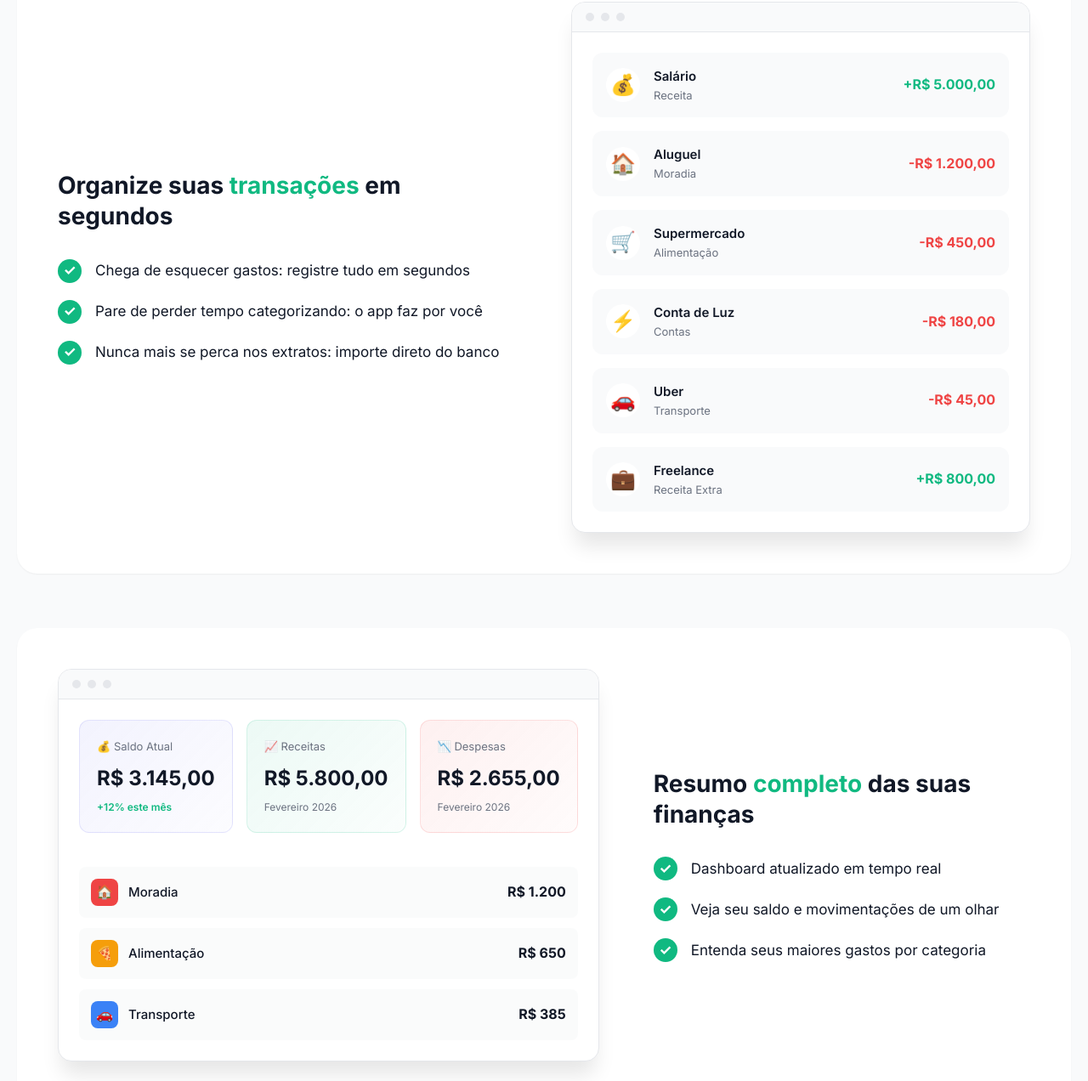
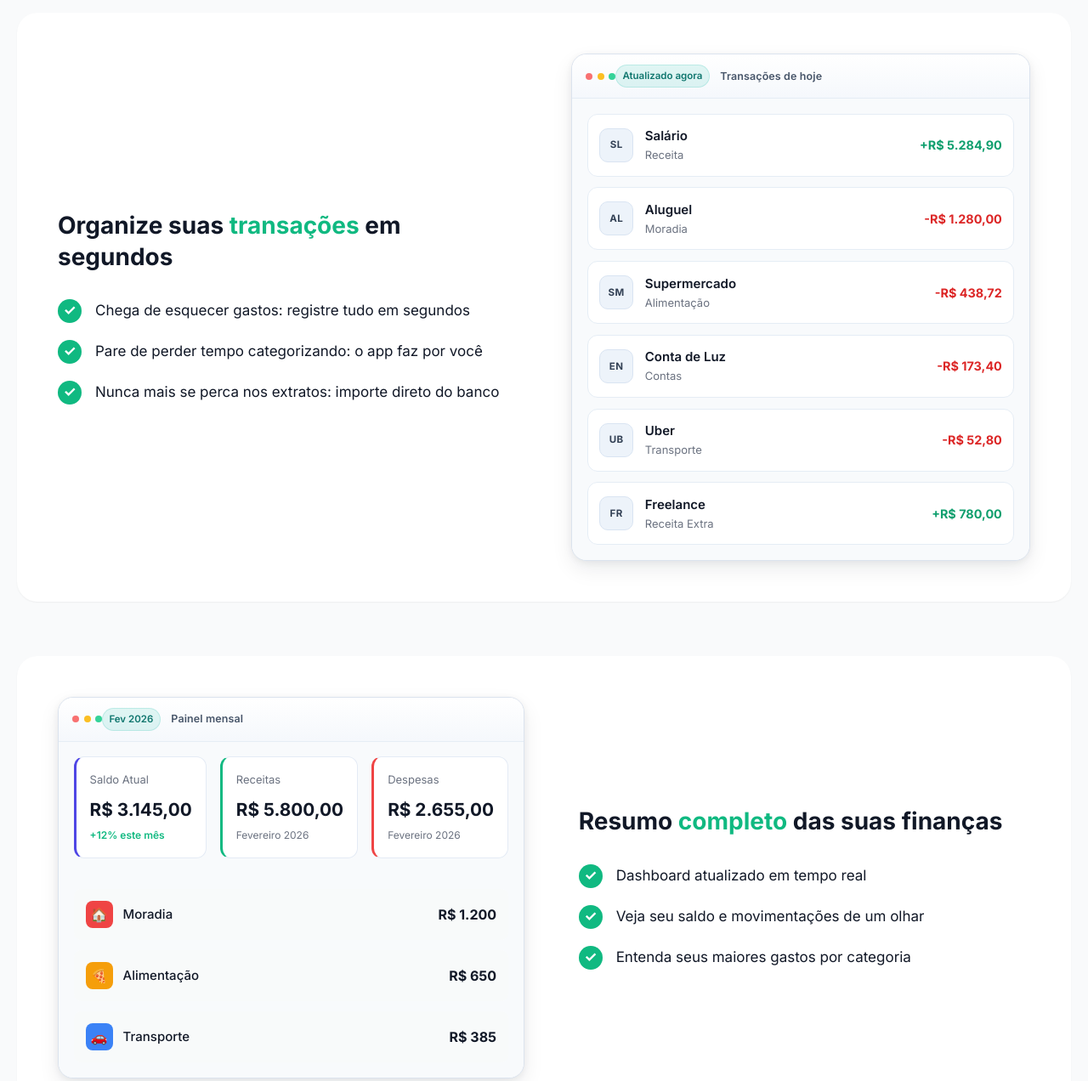
Before and after one commit to gs4vo/GreenPayLP, a plain HTML site: page index.html in a window 1280 px wide. Shown: the part 1278-2550 px from the top of the page at 85% size. Drawn offline with Linux system fonts and the light colour scheme.

Commit message:
Melhora showcase

```diff
--- a/index.html
+++ b/index.html
@@ -47,7 +47,7 @@
             <div class="hero-content">
                 <div class="hero-text">
                     <div class="badge">Experimente grátis por 2 dias</div>
-                    <h1>Seu dinheiro, sem drama e sem planilha</h1>
+                    <h1>Seu dinheiro no <span class="highlight">controle</span>, sem drama e sem planilha</h1>
                     <p>O GreenPay te ajuda a organizar gastos, metas e investimentos de um jeito simples. Em poucos minutos você já entende para onde seu dinheiro está indo e o que fazer para sobrar mais no fim do mês.</p>
                     <div class="hero-cta">
                         <a href="http://217.77.5.209/login" class="btn-primary btn-large">Teste Grátis por 2 Dias</a>
@@ -150,59 +150,60 @@
                 </div>
                 <div class="showcase-visual">
                     <div class="mock-screen">
-                        <div class="mock-header">
+                        <div class="mock-header" data-screen="Transações de hoje">
                             <div class="mock-dots">
                                 <span></span><span></span><span></span>
                             </div>
+                            <span class="mock-status">Atualizado agora</span>
                         </div>
                         <div class="mock-content">
                             <div class="transaction-item income">
-                                <div class="tr-icon">💰</div>
+                                <div class="tr-icon">SL</div>
                                 <div class="tr-info">
                                     <div class="tr-name">Salário</div>
                                     <div class="tr-category">Receita</div>
                                 </div>
-                                <div class="tr-value positive">+R$ 5.000,00</div>
+                                <div class="tr-value positive">+R$ 5.284,90</div>
                             </div>
                             <div class="transaction-item">
-                                <div class="tr-icon">🏠</div>
+                                <div class="tr-icon">AL</div>
                                 <div class="tr-info">
                                     <div class="tr-name">Aluguel</div>
                                     <div class="tr-category">Moradia</div>
                                 </div>
-                                <div class="tr-value">-R$ 1.200,00</div>
+                                <div class="tr-value">-R$ 1.280,00</div>
                             </div>
                             <div class="transaction-item">
-                                <div class="tr-icon">🛒</div>
+                                <div class="tr-icon">SM</div>
                                 <div class="tr-info">
                                     <div class="tr-name">Supermercado</div>
                                     <div class="tr-category">Alimentação</div>
                                 </div>
-                                <div class="tr-value">-R$ 450,00</div>
+                                <div class="tr-value">-R$ 438,72</div>
                             </div>
                             <div class="transaction-item">
-                                <div class="tr-icon">⚡</div>
+                                <div class="tr-icon">EN</div>
                                 <div class="tr-info">
                                     <div class="tr-name">Conta de Luz</div>
                                     <div class="tr-category">Contas</div>
                                 </div>
-                                <div class="tr-value">-R$ 180,00</div>
+                                <div class="tr-value">-R$ 173,40</div>
                             </div>
                             <div class="transaction-item">
-                                <div class="tr-icon">🚗</div>
+                                <div class="tr-icon">UB</div>
                                 <div class="tr-info">
                                     <div class="tr-name">Uber</div>
                                     <div class="tr-category">Transporte</div>
                                 </div>
-                                <div class="tr-value">-R$ 45,00</div>
+                                <div class="tr-value">-R$ 52,80</div>
                             </div>
                             <div class="transaction-item income">
-                                <div class="tr-icon">💼</div>
+                                <div class="tr-icon">FR</div>
                                 <div class="tr-info">
                                     <div class="tr-name">Freelance</div>
                                     <div class="tr-category">Receita Extra</div>
                                 </div>
-                                <div class="tr-value positive">+R$ 800,00</div>
+                                <div class="tr-value positive">+R$ 780,00</div>
                             </div>
                         </div>
                     </div>
@@ -213,25 +214,26 @@
             <div class="feature-showcase reverse">
                 <div class="showcase-visual">
                     <div class="mock-screen dashboard">
-                        <div class="mock-header">
+                        <div class="mock-header" data-screen="Painel mensal">
                             <div class="mock-dots">
                                 <span></span><span></span><span></span>
                             </div>
+                            <span class="mock-status">Fev 2026</span>
                         </div>
                         <div class="mock-content">
                             <div class="dashboard-cards">
                                 <div class="dash-card balance">
-                                    <div class="dash-label">💰 Saldo Atual</div>
+                                    <div class="dash-label">Saldo Atual</div>
                                     <div class="dash-value">R$ 3.145,00</div>
                                     <div class="dash-change positive">+12% este mês</div>
                                 </div>
                                 <div class="dash-card income">
-                                    <div class="dash-label">📈 Receitas</div>
+                                    <div class="dash-label">Receitas</div>
                                     <div class="dash-value">R$ 5.800,00</div>
                                     <div class="dash-change">Fevereiro 2026</div>
                                 </div>
                                 <div class="dash-card expense">
-                                    <div class="dash-label">📉 Despesas</div>
+                                    <div class="dash-label">Despesas</div>
                                     <div class="dash-value">R$ 2.655,00</div>
                                     <div class="dash-change">Fevereiro 2026</div>
                                 </div>
@@ -302,10 +304,11 @@
                 </div>
                 <div class="showcase-visual">
                     <div class="mock-screen">
-                        <div class="mock-header">
+                        <div class="mock-header" data-screen="Resumo trimestral">
                             <div class="mock-dots">
                                 <span></span><span></span><span></span>
                             </div>
+                            <span class="mock-status">Últimos 3 meses</span>
                         </div>
                         <div class="mock-content">
                             <div class="chart-bars">
@@ -350,22 +353,23 @@
             <div class="feature-showcase reverse">
                 <div class="showcase-visual">
                     <div class="mock-screen debts">
-                        <div class="mock-header">
+                        <div class="mock-header" data-screen="Plano de quitação">
                             <div class="mock-dots">
                                 <span></span><span></span><span></span>
                             </div>
+                            <span class="mock-status">3 dívidas ativas</span>
                         </div>
                         <div class="mock-content">
                             <div class="debt-stats">
                                 <div class="debt-stat-card total">
-                                    <div class="debt-stat-icon">💳</div>
+                                    <div class="debt-stat-icon">DV</div>
                                     <div class="debt-stat-info">
                                         <div class="debt-stat-label">Total Devido</div>
                                         <div class="debt-stat-value">R$ 8.450,00</div>
                                     </div>
                                 </div>
                                 <div class="debt-stat-card paid">
-                                    <div class="debt-stat-icon">✅</div>
+                                    <div class="debt-stat-icon">PG</div>
                                     <div class="debt-stat-info">
                                         <div class="debt-stat-label">Já Pago</div>
                                         <div class="debt-stat-value">R$ 3.200,00</div>
@@ -375,7 +379,7 @@
                             <div class="debt-list">
                                 <div class="debt-item">
                                     <div class="debt-info">
-                                        <div class="debt-name">💳 Cartão Nubank</div>
+                                        <div class="debt-name">Cartão Nubank</div>
                                         <div class="debt-progress-bar">
                                             <div class="debt-progress-fill" style="width: 40%"></div>
                                         </div>
@@ -384,7 +388,7 @@
                                 </div>
                                 <div class="debt-item">
                                     <div class="debt-info">
-                                        <div class="debt-name">🏠 Financiamento Casa</div>
+                                        <div class="debt-name">Financiamento Casa</div>
                                         <div class="debt-progress-bar">
                                             <div class="debt-progress-fill" style="width: 15%"></div>
                                         </div>
@@ -393,7 +397,7 @@
                                 </div>
                                 <div class="debt-item">
                                     <div class="debt-info">
-                                        <div class="debt-name">🚗 Financiamento Carro</div>
+                                        <div class="debt-name">Financiamento Carro</div>
                                         <div class="debt-progress-bar">
                                             <div class="debt-progress-fill" style="width: 65%"></div>
                                         </div>
@@ -444,10 +448,11 @@
                 </div>
                 <div class="showcase-visual">
                     <div class="mock-screen assets">
-                        <div class="mock-header">
+                        <div class="mock-header" data-screen="Patrimônio">
                             <div class="mock-dots">
                                 <span></span><span></span><span></span>
                             </div>
+                            <span class="mock-status">Atualizado hoje</span>
                         </div>
                         <div class="mock-content">
                             <div class="asset-total">
@@ -457,7 +462,7 @@
                             </div>
                             <div class="asset-list">
                                 <div class="asset-item">
-                                    <div class="asset-icon" style="background: #3B82F6">🏠</div>
+                                    <div class="asset-icon" style="background: #3B82F6">IM</div>
                                     <div class="asset-info">
                                         <div class="asset-name">Apartamento Centro</div>
                                         <div class="asset-category">Imóvel</div>
@@ -468,7 +473,7 @@
                                     </div>
                                 </div>
                                 <div class="asset-item">
-                                    <div class="asset-icon" style="background: #10B981">🚗</div>
+                                    <div class="asset-icon" style="background: #10B981">VE</div>
                                     <div class="asset-info">
                                         <div class="asset-name">Honda Civic 2023</div>
                                         <div class="asset-category">Veículo</div>
@@ -479,7 +484,7 @@
                                     </div>
                                 </div>
                                 <div class="asset-item">
-                                    <div class="asset-icon" style="background: #F59E0B">💻</div>
+                                    <div class="asset-icon" style="background: #F59E0B">EL</div>
                                     <div class="asset-info">
                                         <div class="asset-name">MacBook Pro M2</div>
                                         <div class="asset-category">Eletrônico</div>
@@ -499,10 +504,11 @@
             <div class="feature-showcase reverse">
                 <div class="showcase-visual">
                     <div class="mock-screen investments">
-                        <div class="mock-header">
+                        <div class="mock-header" data-screen="Carteira de investimentos">
                             <div class="mock-dots">
                                 <span></span><span></span><span></span>
                             </div>
+                            <span class="mock-status">Rendimento em 2026</span>
                         </div>
                         <div class="mock-content">
                             <div class="investment-summary">
@@ -518,7 +524,7 @@
                             </div>
                             <div class="investment-list">
                                 <div class="investment-item">
-                                    <div class="inv-icon" style="background: linear-gradient(135deg, #3B82F6 0%, #2563EB 100%)">📊</div>
+                                    <div class="inv-icon" style="background: linear-gradient(135deg, #3B82F6 0%, #2563EB 100%)">RF</div>
                                     <div class="inv-info">
                                         <div class="inv-name">Tesouro Selic 2027</div>
                                         <div class="inv-type">Renda Fixa • 13.65% a.a.</div>
@@ -529,7 +535,7 @@
                                     </div>
                                 </div>
                                 <div class="investment-item">
-                                    <div class="inv-icon" style="background: linear-gradient(135deg, #10B981 0%, #059669 100%)">💰</div>
+                                    <div class="inv-icon" style="background: linear-gradient(135deg, #10B981 0%, #059669 100%)">CD</div>
                                     <div class="inv-info">
                                         <div class="inv-name">CDB Banco Inter</div>
                                         <div class="inv-type">Renda Fixa • 12.8% a.a.</div>
@@ -540,7 +546,7 @@
                                     </div>
                                 </div>
                                 <div class="investment-item">
-                                    <div class="inv-icon" style="background: linear-gradient(135deg, #8B5CF6 0%, #7C3AED 100%)">🎯</div>
+                                    <div class="inv-icon" style="background: linear-gradient(135deg, #8B5CF6 0%, #7C3AED 100%)">FI</div>
                                     <div class="inv-info">
                                         <div class="inv-name">Fundos Imobiliários</div>
                                         <div class="inv-type">Renda Variável • Dividendos</div>
--- a/styles.css
+++ b/styles.css
@@ -595,63 +595,107 @@ p {
 
 /* Mock Screen */
 .mock-screen {
-    background: white;
-    border-radius: var(--radius-lg);
-    box-shadow: var(--shadow-xl);
+    background: #f8fafc;
+    border-radius: 18px;
+    box-shadow:
+        0 10px 25px rgba(15, 23, 42, 0.08),
+        0 2px 8px rgba(15, 23, 42, 0.06);
     overflow: hidden;
-    border: 1px solid var(--border);
+    border: 1px solid #dbe3ee;
 }
 
 .mock-header {
-    background: var(--bg-secondary);
+    background: linear-gradient(180deg, #ffffff 0%, #f5f8fc 100%);
     padding: 0.75rem 1rem;
-    border-bottom: 1px solid var(--border);
+    border-bottom: 1px solid #e5edf5;
+    display: flex;
+    align-items: center;
+    justify-content: space-between;
+}
+
+.mock-header::after {
+    content: attr(data-screen);
+    font-size: 0.78rem;
+    color: #475569;
+    font-weight: 600;
+    letter-spacing: 0.01em;
+    margin-left: 0.8rem;
+    margin-right: auto;
+}
+
+.mock-status {
+    font-size: 0.72rem;
+    color: #0f766e;
+    background: rgba(20, 184, 166, 0.12);
+    border: 1px solid rgba(20, 184, 166, 0.18);
+    padding: 0.2rem 0.45rem;
+    border-radius: 999px;
+    font-weight: 600;
 }
 
 .mock-dots {
     display: flex;
-    gap: 0.5rem;
+    gap: 0.35rem;
 }
 
 .mock-dots span {
-    width: 10px;
-    height: 10px;
+    width: 8px;
+    height: 8px;
     border-radius: 50%;
-    background: var(--border);
+}
+
+.mock-dots span:nth-child(1) {
+    background: #f87171;
+}
+
+.mock-dots span:nth-child(2) {
+    background: #fbbf24;
+}
+
+.mock-dots span:nth-child(3) {
+    background: #34d399;
 }
 
 .mock-content {
-    padding: 1.5rem;
+    padding: 1.1rem;
     display: flex;
     flex-direction: column;
-    gap: 1rem;
+    gap: 0.8rem;
+    background:
+        linear-gradient(#f8fafc, #f8fafc) padding-box,
+        linear-gradient(180deg, rgba(241, 245, 249, 0.7), rgba(241, 245, 249, 0)) border-box;
 }
 
 .transaction-item {
     display: flex;
     align-items: center;
-    gap: 1rem;
-    padding: 1rem;
-    background: var(--bg-secondary);
-    border-radius: var(--radius-md);
+    gap: 0.85rem;
+    padding: 0.85rem;
+    background: #ffffff;
+    border-radius: 12px;
+    border: 1px solid #e5edf5;
     transition: all 0.2s ease;
 }
 
 .transaction-item:hover {
-    background: var(--primary-light);
-    transform: translateX(5px);
+    border-color: #c9d8ea;
+    box-shadow: 0 6px 14px rgba(15, 23, 42, 0.06);
 }
 
 .tr-icon {
-    font-size: 1.5rem;
+    font-size: 0.72rem;
+    font-weight: 700;
+    letter-spacing: 0.04em;
     width: 40px;
     height: 40px;
-    background: white;
-    border-radius: 50%;
+    background: #edf3fa;
+    border-radius: 10px;
     display: flex;
     align-items: center;
     justify-content: center;
     flex-shrink: 0;
+    color: #334155;
+    border: 1px solid #d9e4f2;
 }
 
 .tr-info {
@@ -671,13 +715,13 @@ p {
 
 .tr-value {
     font-weight: 700;
-    color: var(--danger);
-    font-size: 1rem;
+    color: #dc2626;
+    font-size: 0.9rem;
     white-space: nowrap;
 }
 
 .tr-value.positive {
-    color: var(--success);
+    color: #0f9f6e;
 }
 
 /* Dashboard Cards */
@@ -697,25 +741,22 @@ p {
 }
 
 .dash-card {
-    background: linear-gradient(135deg, rgba(16, 185, 129, 0.05) 0%, rgba(16, 185, 129, 0.02) 100%);
-    padding: 1.25rem;
+    background: #ffffff;
+    padding: 1rem;
     border-radius: 12px;
-    border: 1px solid rgba(16, 185, 129, 0.1);
+    border: 1px solid #e4ebf5;
 }
 
 .dash-card.balance {
-    background: linear-gradient(135deg, rgba(99, 102, 241, 0.08) 0%, rgba(99, 102, 241, 0.02) 100%);
-    border-color: rgba(99, 102, 241, 0.15);
+    border-left: 3px solid #4f46e5;
 }
 
 .dash-card.income {
-    background: linear-gradient(135deg, rgba(16, 185, 129, 0.08) 0%, rgba(16, 185, 129, 0.02) 100%);
-    border-color: rgba(16, 185, 129, 0.15);
+    border-left: 3px solid #10b981;
 }
 
 .dash-card.expense {
-    background: linear-gradient(135deg, rgba(239, 68, 68, 0.08) 0%, rgba(239, 68, 68, 0.02) 100%);
-    border-color: rgba(239, 68, 68, 0.15);
+    border-left: 3px solid #ef4444;
 }
 
 .dash-label {
@@ -725,7 +766,7 @@ p {
 }
 
 .dash-value {
-    font-size: 1.5rem;
+    font-size: 1.3rem;
     font-weight: 700;
     color: var(--text-primary);
     margin-bottom: 0.25rem;
@@ -802,6 +843,15 @@ p {
     height: 200px;
     padding: 1rem;
     margin-bottom: 1.5rem;
+    border-radius: 12px;
+    background:
+        repeating-linear-gradient(
+            to top,
+            rgba(148, 163, 184, 0.18) 0,
+            rgba(148, 163, 184, 0.18) 1px,
+            transparent 1px,
+            transparent 28px
+        );
 }
 
 .bar-group {
@@ -826,8 +876,8 @@ p {
 }
 
 .bar {
-    width: 24px;
-    border-radius: 6px 6px 0 0;
+    width: 18px;
+    border-radius: 5px 5px 0 0;
     transition: all 0.3s ease;
 }
 
@@ -840,8 +890,8 @@ p {
 }
 
 .bar:hover {
-    opacity: 0.8;
-    transform: scaleY(1.05);
+    opacity: 0.9;
+    transform: translateY(-2px);
 }
 
 /* Chart Legend */
@@ -903,7 +953,17 @@ p {
 }
 
 .debt-stat-icon {
-    font-size: 2rem;
+    font-size: 0.72rem;
+    font-weight: 700;
+    letter-spacing: 0.05em;
+    width: 36px;
+    height: 36px;
+    border-radius: 10px;
+    display: inline-flex;
+    align-items: center;
+    justify-content: center;
+    background: #fff;
+    border: 1px solid rgba(148, 163, 184, 0.25);
 }
 
 .debt-stat-info {
@@ -1027,8 +1087,11 @@ p {
     align-items: center;
     justify-content: center;
     border-radius: 12px;
-    font-size: 1.5rem;
+    font-size: 0.72rem;
+    font-weight: 700;
+    letter-spacing: 0.04em;
     flex-shrink: 0;
+    color: #fff;
 }
 
 .asset-info {
@@ -1142,7 +1205,9 @@ p {
     align-items: center;
     justify-content: center;
     border-radius: 12px;
-    font-size: 1.5rem;
+    font-size: 0.72rem;
+    font-weight: 700;
+    letter-spacing: 0.04em;
     color: white;
     flex-shrink: 0;
 }
@@ -1867,6 +1932,14 @@ p {
         padding: 1rem;
     }
 
+    .mock-header::after {
+        font-size: 0.72rem;
+    }
+
+    .mock-status {
+        display: none;
+    }
+
     .debt-stats,
     .investment-summary {
         grid-template-columns: 1fr;
```
